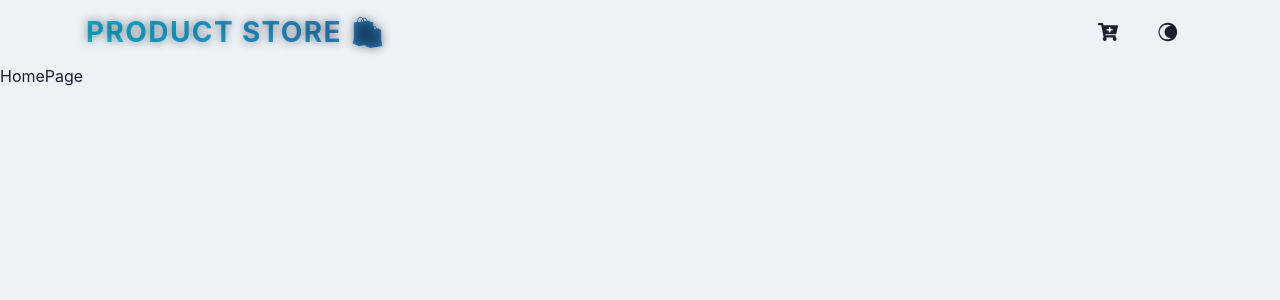
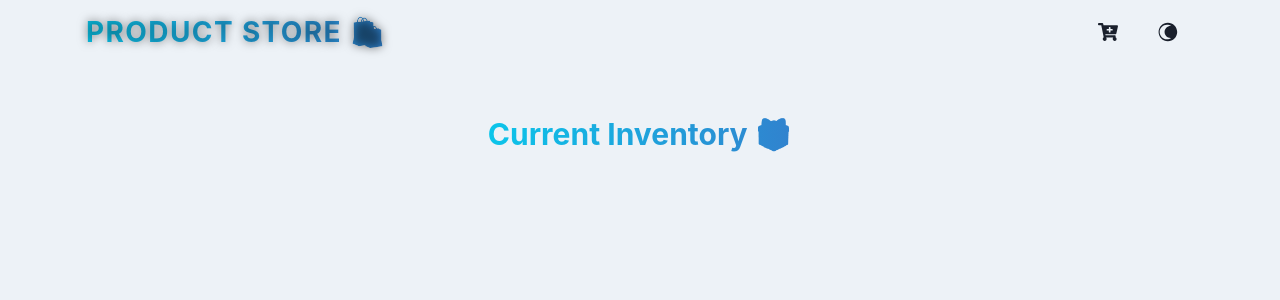
Before and after one commit to Mohammed-Savage/mern-crash-course, a React (Vite) app in the folder frontend/: page / in a window 1280 px wide. Shown: the top 300 px of the page. Built offline with nearby package versions, Linux system fonts and the light colour scheme.

Commit message:
updated Product Store page with Current Inventory

```diff
--- a/frontend/src/pages/HomePage.jsx
+++ b/frontend/src/pages/HomePage.jsx
@@ -1,4 +1,39 @@
+import { Container, Text, VStack } from "@chakra-ui/react";
+
 const HomePage = () => {
-    return <div>HomePage</div>;
+    return (
+        <Container maxW={"container.xl"} py={12} centerContent>
+            {/* I added centerContent to the container styling above. If it looks bad, remove it. */}
+            <VStack spacing={8}>
+                <Text
+                    fontSize={"30"}
+                    fontWeight={"bold"}
+                    bgGradient={"linear(to-r, cyan.400, blue.500)"}
+                    bgClip={"text"}
+                    textAlign={"center"}
+                    // textTransform={"uppercase"}
+                    // letterSpacing={"wide"}
+                    // lineHeight={"shorter"}
+                    // fontFamily={"sans-serif"}
+                    // textShadow={"2px 2px 4px rgba(0, 0, 0, 0.3)"}
+                    // textDecoration={"underline"}
+                    // textDecorationColor={"blue.500"}
+                    // textDecorationThickness={"2px"}
+                    // textDecorationStyle={"wavy"}
+                >
+                    Current Inventory 🎁
+                </Text>
+            </VStack>
+            {/* This is all sample, boiler plate text that I can change up to reflect the apps messages. */}
+            {/* <h1>Welcome to the Home Page</h1>
+            <p>This is the home page of our application.</p>
+            <p>Feel free to explore the features and functionalities.</p>
+            <p>We hope you enjoy your experience!</p>
+            <p>If you have any questions, don't hesitate to reach out.</p>
+            <p>Happy browsing!</p>
+            <p>Check out the latest updates and news on our blog.</p>
+            <p>Stay tuned for more exciting features coming soon!</p> */}
+        </Container>
+    )
 };
 export default HomePage;
```
